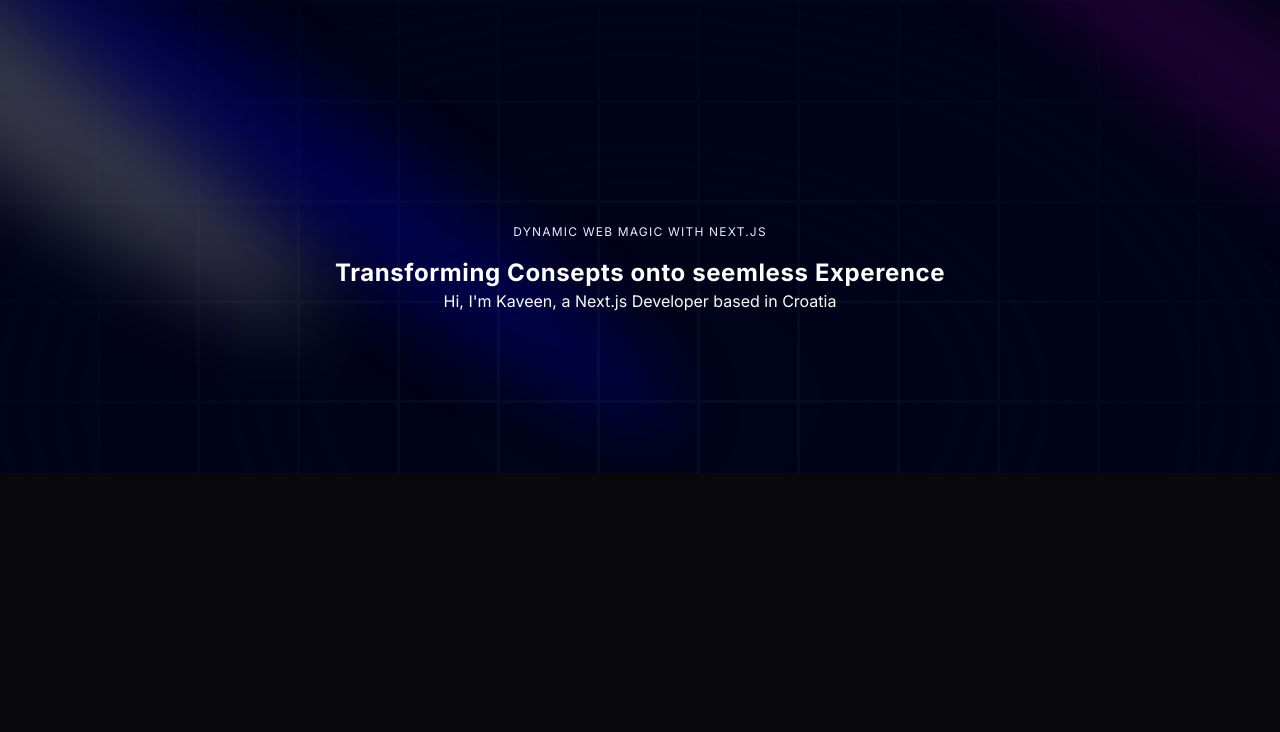
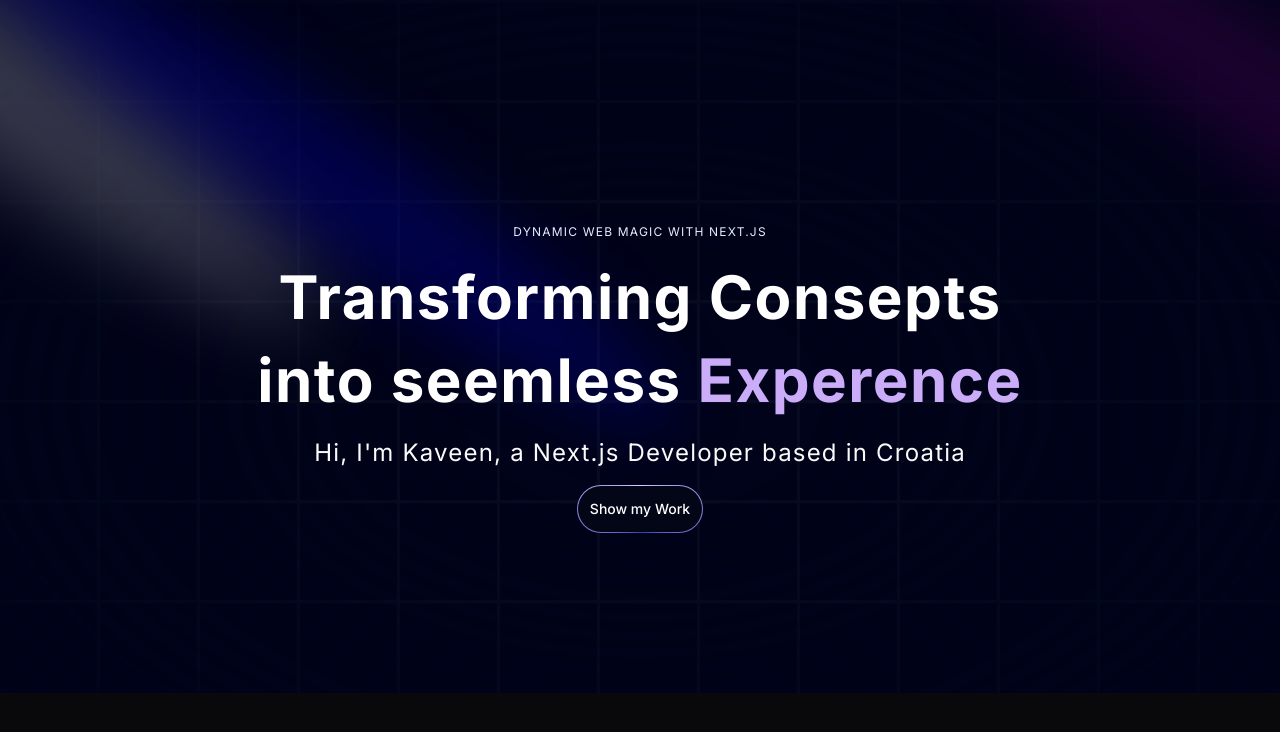
Before and after one commit to Kaveenxz/New-Portfolio-with-Next, a Next.js app: page / in a window 1280 px wide. Shown: the top 732 px of the page. Built offline with nearby package versions, Linux system fonts and the light colour scheme.

Commit message:
add button component

```diff
--- a/components/Hero.tsx
+++ b/components/Hero.tsx
@@ -1,3 +1,4 @@
+import MagicButton from "./ui/MagicButton"
 import { Spotlight } from "./ui/Spotlight"
 import { TextGenerateEffect } from "./ui/TextGenerateEffect"
 
@@ -19,9 +20,15 @@
                     <h2 className=" uppercase tracking-widest text-xs text-center text-blue-100 max-w-80">Dynamic Web Magic with Next.js</h2>
                     <TextGenerateEffect
                         className="text-center text-[40px] md:text-5xl lg:text-6xl"
-                        words="Transforming Consepts onto seemless Experence"
+                        words="Transforming Consepts into seemless Experence"
                     />
-                    <p className="text-center">Hi, I'm Kaveen, a Next.js Developer based in Croatia</p>
+                    <p className="text-center md:tracking-wider mb-4 text-sm md:text-lg lg:text-2xl">Hi, I'm Kaveen, a Next.js Developer based in Croatia</p>
+
+                    <a href="#about">
+                        <MagicButton
+                            title="Show my Work"
+                        />
+                    </a>
                 </div>
             </div>
         </div>
--- /dev/null
+++ b/components/ui/MagicButton.tsx
@@ -0,0 +1,20 @@
+import React from 'react'
+
+const MagicButton = ({title, icon, position, handleClick, otherClasses}:{
+    title: string,
+    icon: React.ReactNode,
+    position: string,
+    handleClick: () => void,
+    otherClasses?: string
+}) => {
+    return (
+        <button className="relative inline-flex h-12 overflow-hidden rounded-full p-[1px] focus:outline-none focus:ring-2 focus:ring-slate-400 focus:ring-offset-2 focus:ring-offset-slate-50">
+            <span className="absolute inset-[-1000%] animate-[spin_2s_linear_infinite] bg-[conic-gradient(from_90deg_at_50%_50%,#E2CBFF_0%,#393BB2_50%,#E2CBFF_100%)]" />
+            <span className="inline-flex h-full w-full cursor-pointer items-center justify-center rounded-full bg-slate-950 px-3 py-1 text-sm font-medium text-white backdrop-blur-3xl">
+                {title}
+            </span>
+        </button>
+    )
+}
+
+export default MagicButton
--- a/components/ui/TextGenerateEffect.tsx
+++ b/components/ui/TextGenerateEffect.tsx
@@ -32,7 +32,7 @@
           return (
             <motion.span
               key={word + idx}
-              className="dark:text-white text-black opacity-0"
+              className={` ${idx > 3 ? 'text-purple' : 'dark:text-white text-black ' } opacity-0`}
             >
               {word}{" "}
             </motion.span>
@@ -44,8 +44,8 @@
 
   return (
     <div className={cn("font-bold", className)}>
-      <div className="mt-4">
-        <div className=" dark:text-white text-black text-2xl leading-snug tracking-wide">
+      <div className="my-4">
+        <div className=" dark:text-white text-black leading-snug tracking-wide">
           {renderWords()}
         </div>
       </div>
```
